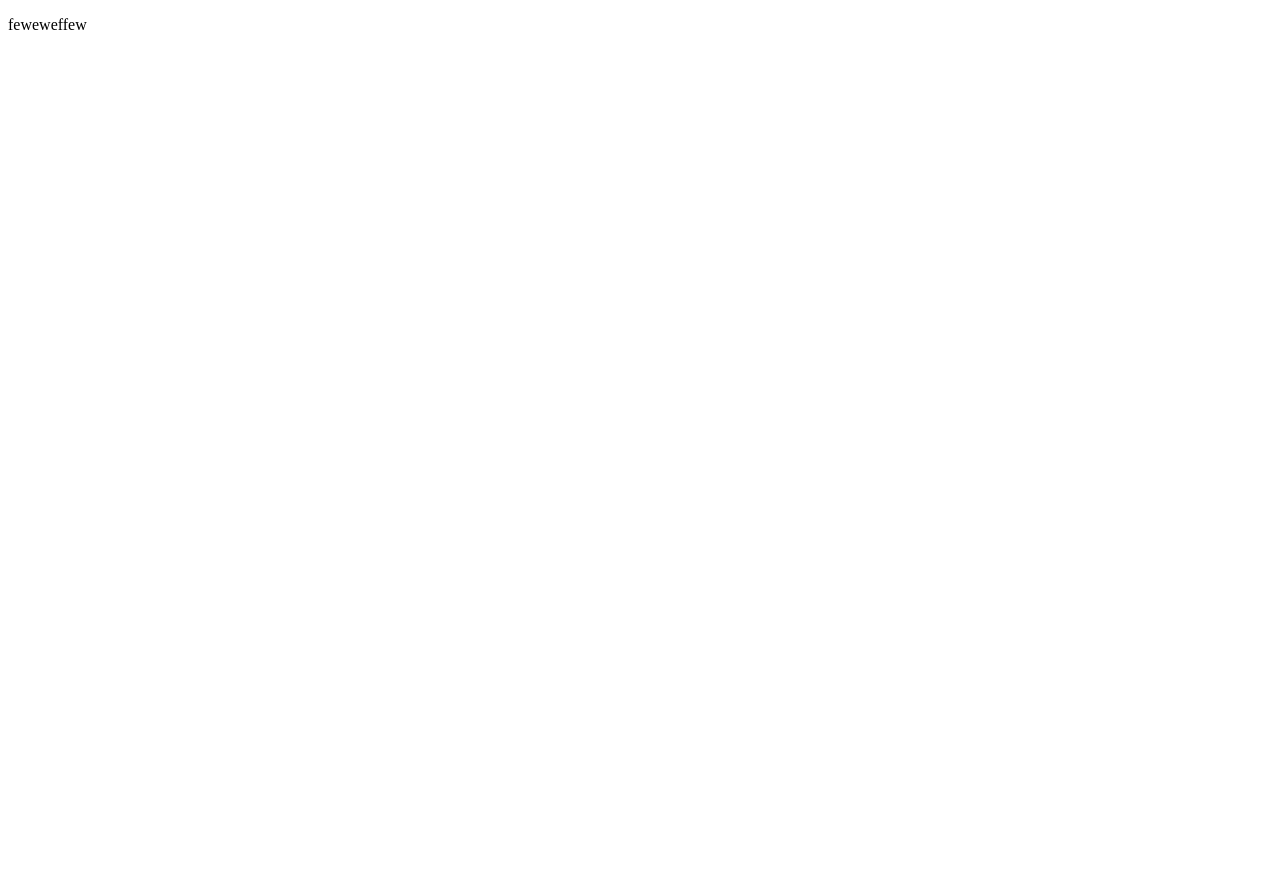
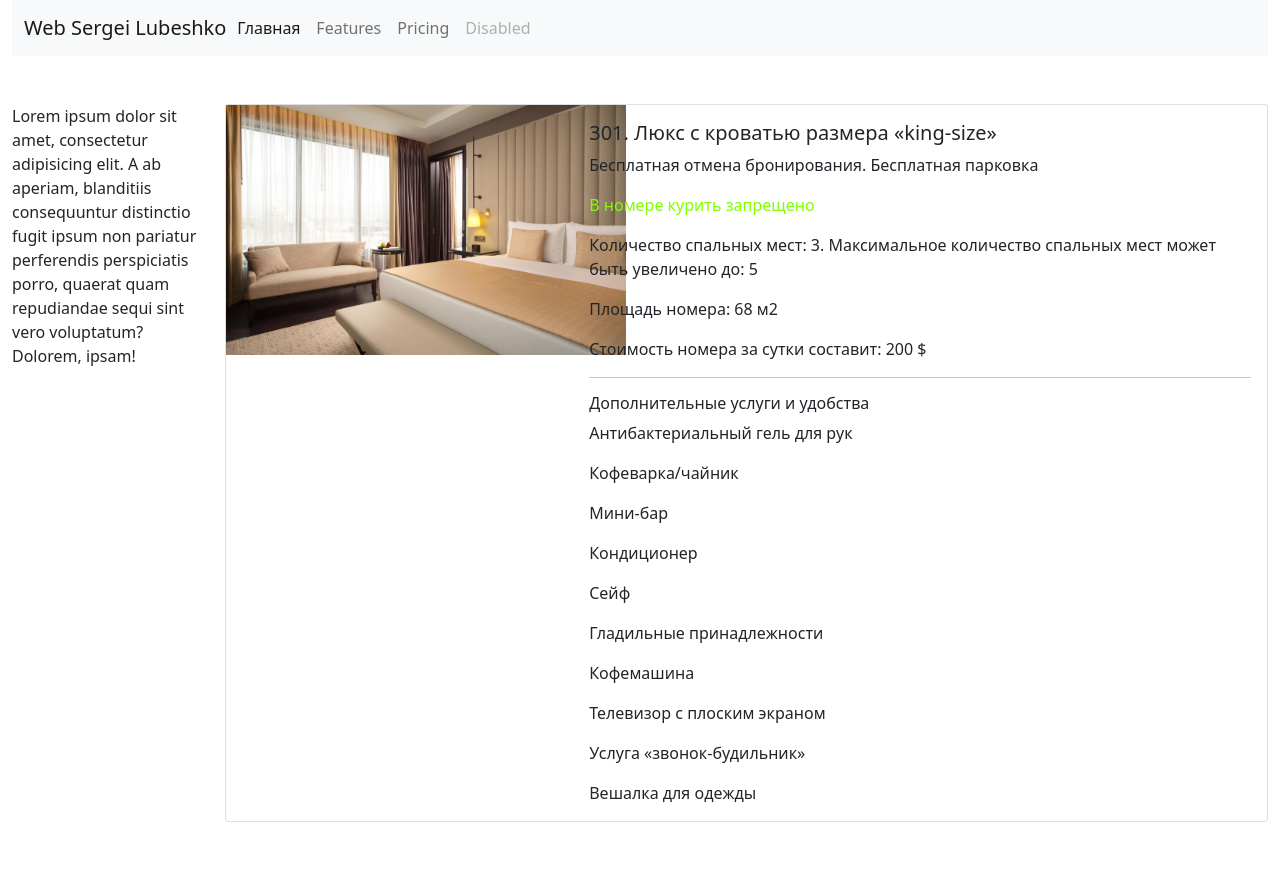
Before and after one commit to serg-lubeshko/BELHARD-PRO, a Django app: page /detail/2/ in a window 1280 px wide. Before the commit the page is almost empty. Before the commit the page ends 30 px from the top, so only its background shows below. Run offline with Django 3.2, Linux system fonts and the light colour scheme; data comes from the database, SQL or seed files in the repository; both versions use the stored data as it was after the commit.

Commit message:
create in views.py function DetailRooms.

```diff
--- a/hotel/templates/hotel/detailroom.html
+++ b/hotel/templates/hotel/detailroom.html
@@ -2,9 +2,90 @@
 <html lang="en">
 <head>
     <meta charset="UTF-8">
-    <title>Описание комнаты</title>
+    <title>Title</title>
+    <link href="https://cdn.jsdelivr.net/npm/bootstrap@5.0.1/dist/css/bootstrap.min.css" rel="stylesheet"
+          integrity="sha384-+0n0xVW2eSR5OomGNYDnhzAbDsOXxcvSN1TPprVMTNDbiYZCxYbOOl7+AMvyTG2x" crossorigin="anonymous">
 </head>
 <body>
-<p>feweweffew</p>
+
+<div class="container-fluid">
+    <nav class="navbar navbar-expand-lg navbar-light bg-light">
+        <div class="container-fluid">
+            <div class="col-md-2">
+                <a class="navbar-brand" href="#">Web Sergei Lubeshko</a>
+            </div>
+            <div class="col-md-10">
+                <button class="navbar-toggler" type="button" data-bs-toggle="collapse" data-bs-target="#navbarNav"
+                        aria-controls="navbarNav" aria-expanded="false" aria-label="Toggle navigation">
+                    <span class="navbar-toggler-icon"></span>
+                </button>
+                <div class="collapse navbar-collapse" id="navbarNav">
+                    <ul class="navbar-nav">
+                        <li class="nav-item">
+                            <a class="nav-link active" aria-current="page" href="{% url 'home' %}">Главная</a>
+                        </li>
+                        <li class="nav-item">
+                            <a class="nav-link" href="#">Features</a>
+                        </li>
+                        <li class="nav-item">
+                            <a class="nav-link" href="#">Pricing</a>
+                        </li>
+                        <li class="nav-item">
+                            <a class="nav-link disabled" href="#" tabindex="-1" aria-disabled="true">Disabled</a>
+                        </li>
+                    </ul>
+
+                </div>
+            </div>
+        </div>
+    </nav>
+</div>
+<div class="container-fluid my-5">
+    <div class="row">
+        <div class="col-md-2 col-sm-12">
+            <div>Lorem ipsum dolor sit amet, consectetur adipisicing elit. A ab aperiam, blanditiis consequuntur
+                distinctio fugit ipsum non pariatur perferendis perspiciatis porro, quaerat quam repudiandae sequi sint
+                vero voluptatum? Dolorem, ipsam!
+            </div>
+        </div>
+        <div class="col-md-10 col-sm-12">
+            <div class="card">
+                <div class="row g-0">
+                    <div class="col-md-4">
+                        <img class="mr-3" src="{{ detail.photo.url }}" width="400" height="250">
+                    </div>
+                    <div class="col-md-8">
+                        <div class="card-body">
+                            <h5 class="card-title">{{ detail.title }}</h5>
+                            <p class="card-text">{{ detail.desc }}</p>
+                            {% if detail.smoke %}
+                                <p class="card-text" style="color:chartreuse">В номере курить запрещено</p>
+                            {% else %}
+                                <p class="card-text" style="color: crimson">В номере курить разрешено</p>
+                            {% endif %}
+                            <p class="card-text">Количество спальных мест: {{ detail.num_people }}. Максимальное
+                                количество спальных мест может быть увеличено до: {{ detail.num_people|add:2 }}</p>
+                            <p class="card-text">Площадь номера: {{ detail.size }} м2</p>
+                            <p class="card-text">Стоимость номера за сутки составит: {{ detail.price }} $</p>
+                            {# <p class="card-text"><small class="text-muted">Last updated 3 mins ago</small></p>#}
+                            <hr>
+                            <h6 class="card-title">Дополнительные услуги и удобства</h6>
+                            {% for item in facilitie %}
+                                <p class="card-text">{{ item }}</p>
+                            {% endfor %}
+                        </div>
+                    </div>
+                </div>
+
+            </div>
+        </div>
+    </div>
+</div>
+
+
+<script src="https://cdn.jsdelivr.net/npm/bootstrap@5.0.1/dist/js/bootstrap.bundle.min.js"
+        integrity="sha384-gtEjrD/SeCtmISkJkNUaaKMoLD0//ElJ19smozuHV6z3Iehds+3Ulb9Bn9Plx0x4"
+        crossorigin="anonymous"></script>
 </body>
+
 </html>
--- a/hotel/templates/hotel/index.html
+++ b/hotel/templates/hotel/index.html
@@ -22,7 +22,7 @@
                 <div class="collapse navbar-collapse" id="navbarNav">
                     <ul class="navbar-nav">
                         <li class="nav-item">
-                            <a class="nav-link active" aria-current="page" href="#">Home</a>
+                            <a class="nav-link active" aria-current="page" href={% url 'home' %}>Главная</a>
                         </li>
                         <li class="nav-item">
                             <a class="nav-link" href="#">Features</a>
--- a/hotel/views.py
+++ b/hotel/views.py
@@ -1,6 +1,6 @@
 from django.shortcuts import render
 
-from hotel.models import Room
+from hotel.models import Room, Facilities
 
 
 def ShowRooms(request):
@@ -8,7 +8,10 @@ def ShowRooms(request):
     context = {"rooms": rooms}
     return render(request, "hotel/index.html", context=context)
 
+
 def DetailRooms(request, room_id):
     detail = Room.objects.get(id=room_id)
-    context = {"rooms": detail}
+    facilit = detail.facilities.all()
+    print(len(facilit))
+    context = {"detail": detail, "facilitie": facilit}
     return render(request, "hotel/detailroom.html", context=context)
```
Also changed, not shown: db.sqlite3.
